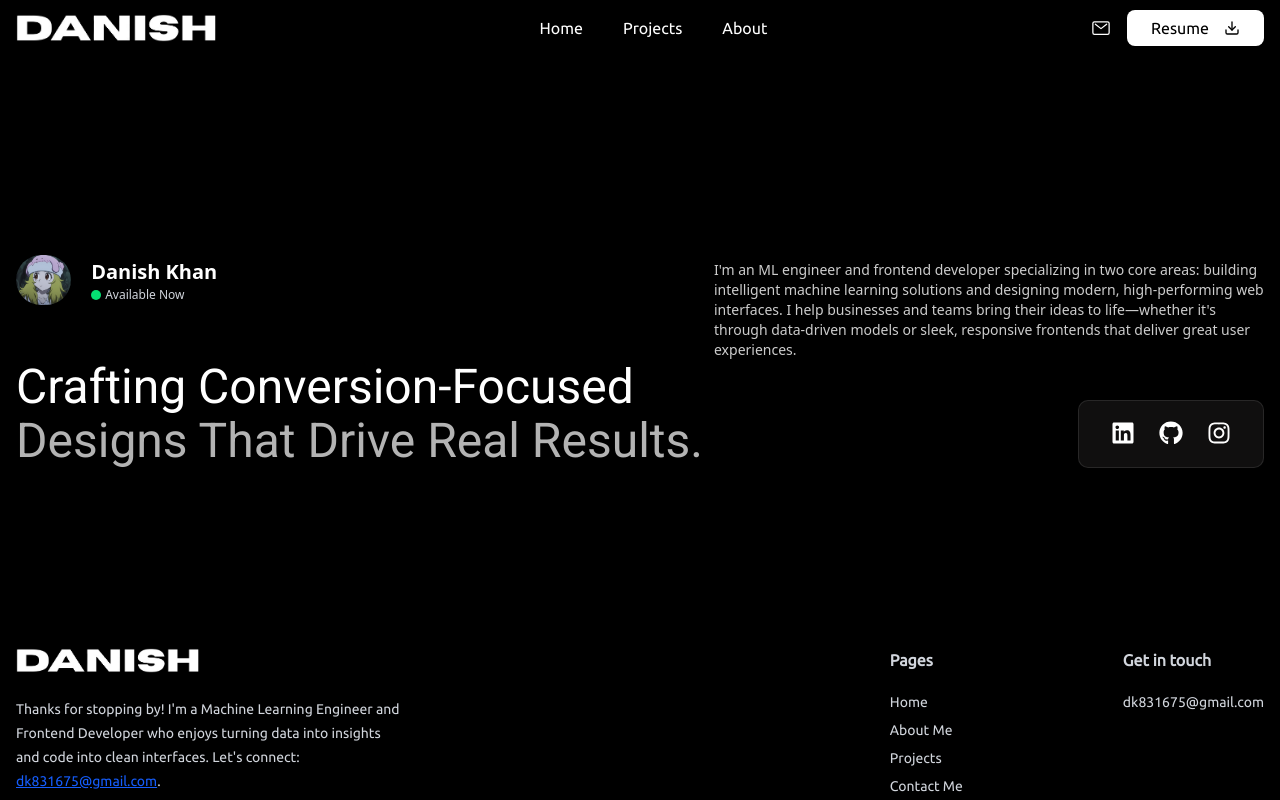
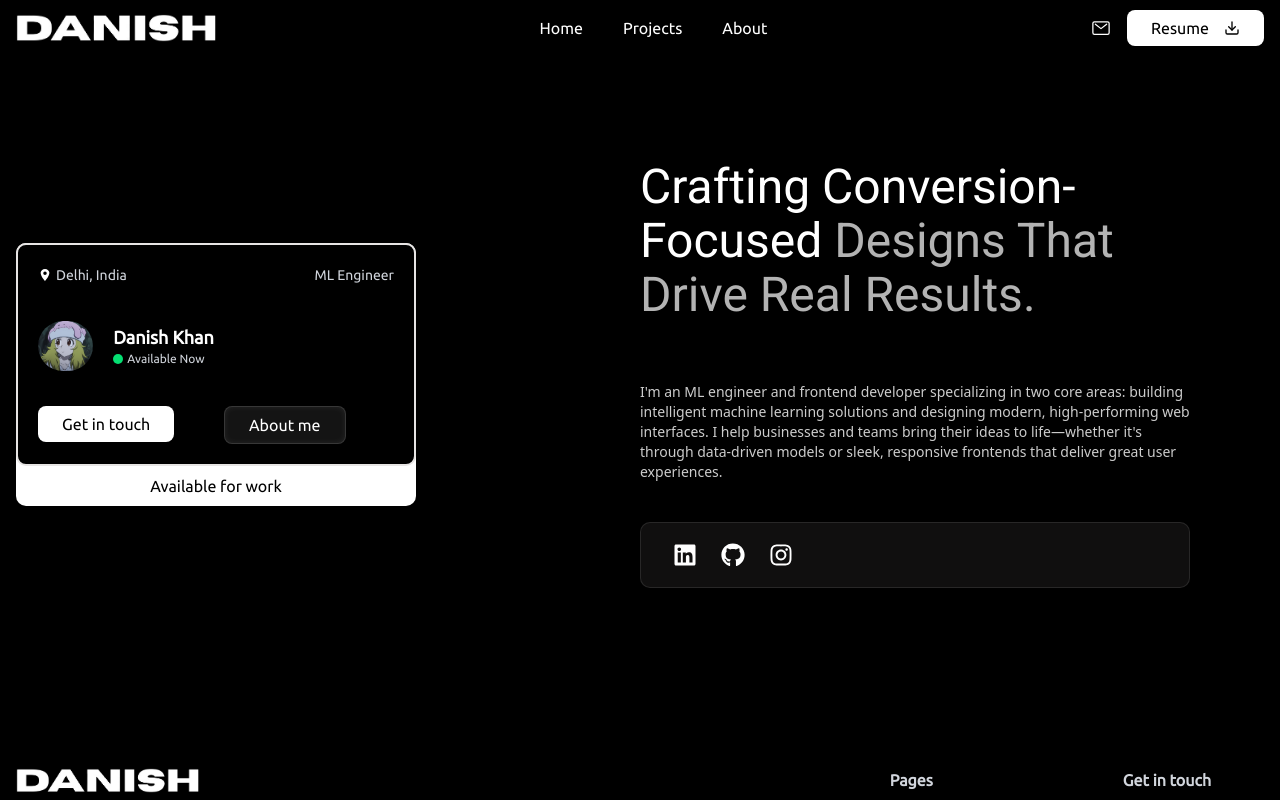
Before and after one commit to danish-khan962/Portfolio, a Next.js app: page /about in a window 1280 px wide. Shown: the top 800 px of the page. Built offline with nearby package versions, Linux system fonts and the light colour scheme.

Commit message:
about section #1

```diff
--- a/src/app/about/page.tsx
+++ b/src/app/about/page.tsx
@@ -4,6 +4,7 @@ import { BsCircleFill } from 'react-icons/bs'
 import profile_icon from "../../../public/profile_icon.jpg"
 import { Roboto } from 'next/font/google'
 import HeroSocialBar from '@/components/HeroSocialBar'
+import ProfileCard from '@/components/ProfileCard'
 
 const roboto = Roboto({
   subsets: ["latin"],
@@ -14,27 +15,20 @@ const page = () => {
   return (
     <div className='relative px-[16px]'>
 
-      <div className='mt-[100px] md:mt-[200px] flex flex-col md:flex-row justify-between gap-y-10 md:gap-y-0'>
-        <div className='flex flex-row items-center max-w-[400px] w-[100%] align-baseline'>
-          <Image src={profile_icon} height={1000} width={1000} className='h-[50px] w-auto rounded-full' alt={"profile"} />
-          <div className='flex flex-col ml-[20px]'>
-            <p className='font-semibold text-[20px]'> Danish Khan </p>
-            <div className='flex flex-row gap-x-1 items-center'>
-              <BsCircleFill className='text-[10px] text-green-400' />
-              <p className='text-xs text-gray-300'> <span className='h-[5px] w-[5px] rounded-full bg-green-500'></span> Available Now </p>
-            </div>
-          </div>
+      <div className='mt-[80px] md:mt-[160px] grid grid-cols-1 md:grid-cols-2'>
+        <div className='flex items-center'>
+          <ProfileCard />
         </div>
 
-        <p className='text-sm text-white/80 max-w-[550px] w-[100%] mt-[30px] md:mt-[60px]'>
-        I&apos;m an ML engineer and frontend developer specializing in two core areas: building intelligent machine learning solutions and designing modern, high-performing web interfaces. I help businesses and teams bring their ideas to life—whether it&apos;s through data-driven models or sleek, responsive frontends that deliver great user experiences.
-      </p>
+        <div className='max-w-[550px] w-[100%]'>
+          <h1 className={`${roboto.className} text-3xl md:text-4xl lg:text-5xl md:leading-[54px] mt-[40px] md:mt-0`}> Crafting Conversion-Focused <span className='text-white/70'> Designs That Drive Real Results. </span> </h1>
 
-      </div>
+          <p className='text-sm text-white/80 max-w-[550px] w-[100%] mt-[30px] md:mt-[60px]'>
+            I&apos;m an ML engineer and frontend developer specializing in two core areas: building intelligent machine   learning solutions and designing modern, high-performing web interfaces. I help businesses and teams bring  their ideas to life—whether it&apos;s through data-driven models or sleek, responsive frontends that deliver   great user experiences.
+          </p>
 
-      <div className='flex flex-row justify-between'>
-        <h1 className={`${roboto.className} text-3xl md:text-4xl lg:text-5xl md:leading-[54px] max-w-[800px] w-[100%]`}> Crafting Conversion-Focused <span className='text-white/70'> Designs That Drive Real Results. </span> </h1>
-        <HeroSocialBar />
+          <HeroSocialBar />
+        </div>
       </div>
 
     </div>
```
